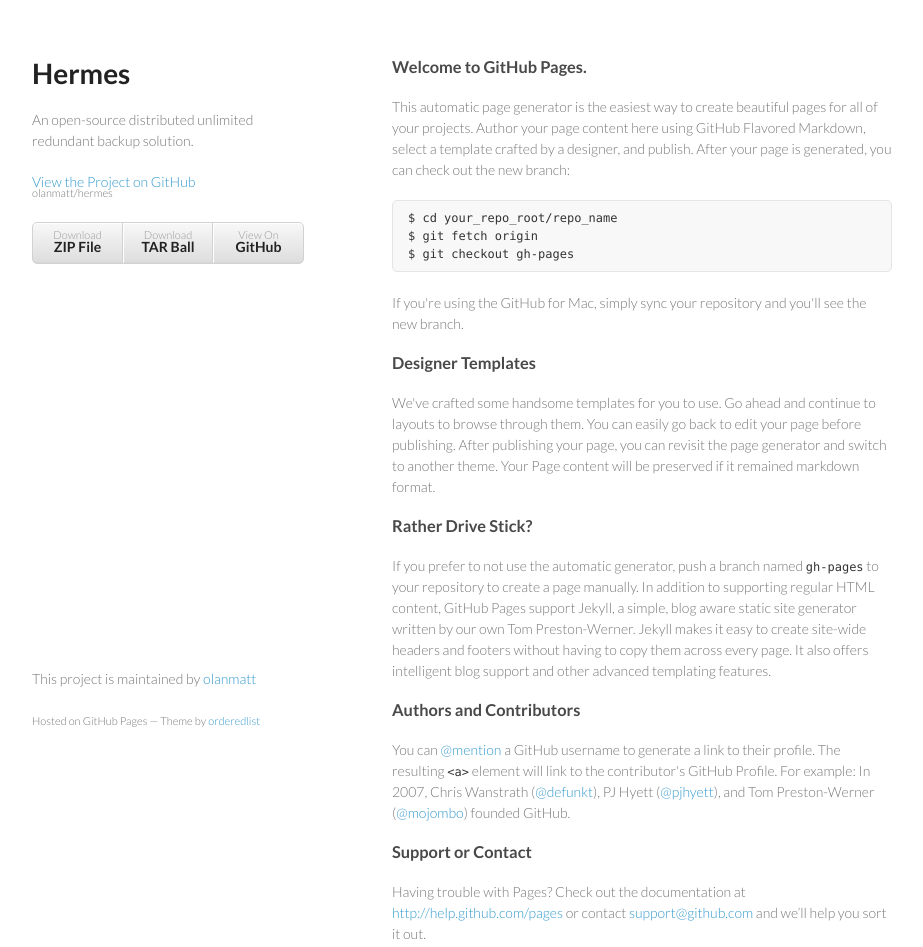
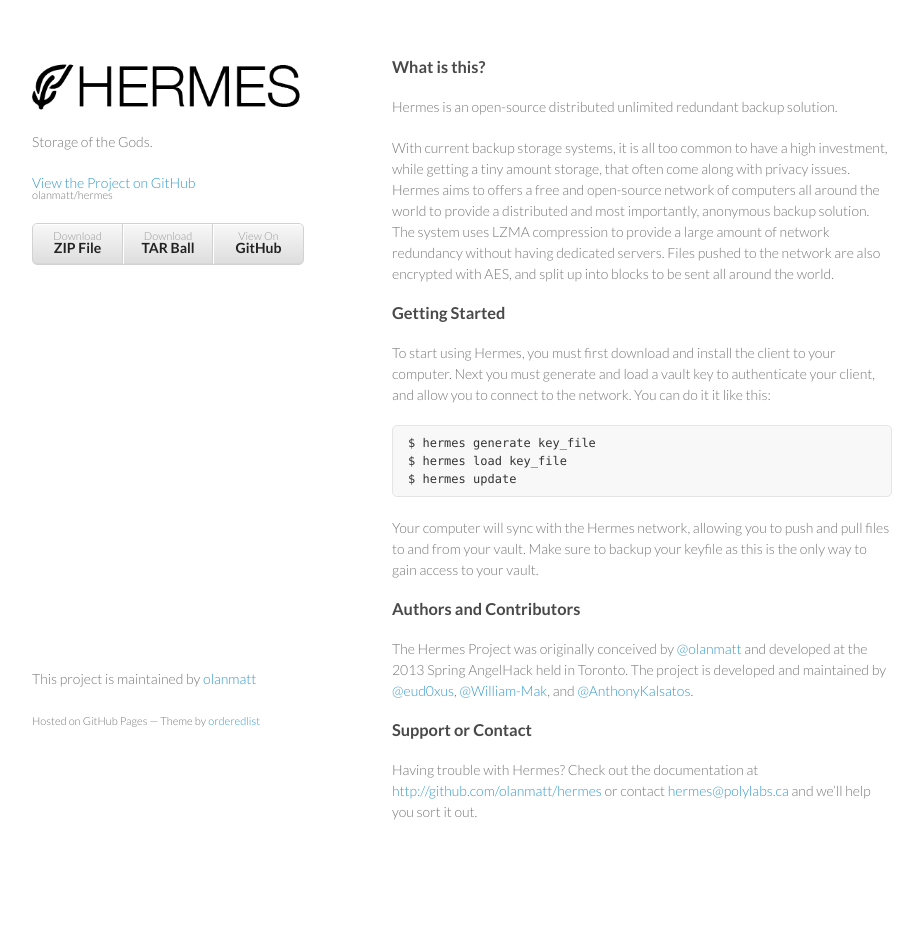
Before and after one commit to Hermes/hermes, a plain HTML site: page index.html in a window 1280 px wide. Shown: the whole page, without its empty margins (178-1101 px from the left). After the commit the page ends 892 px from the top, so only its background shows below. Drawn offline with Linux system fonts and the light colour scheme.

Commit message:
Updated main page and included logo

```diff
--- a/index.html
+++ b/index.html
@@ -3,7 +3,7 @@
   <head>
     <meta charset="utf-8">
     <meta http-equiv="X-UA-Compatible" content="chrome=1">
-    <title>Hermes by olanmatt</title>
+    <title>Hermes | Storage of the Gods</title>
 
     <link rel="stylesheet" href="stylesheets/styles.css">
     <link rel="stylesheet" href="stylesheets/pygment_trac.css">
@@ -14,58 +14,45 @@
   </head>
   <body>
     <div class="wrapper">
+
       <header>
-        <h1>Hermes</h1>
-        <p>An open-source distributed unlimited redundant backup solution.</p>
-
+        <!-- <h1>Hermes</h1> -->
+        <img src="images/hermes.png" alt="Hermes" />
+        <p>Storage of the Gods.</p>
         <p class="view"><a href="https://github.com/olanmatt/hermes">View the Project on GitHub <small>olanmatt/hermes</small></a></p>
-
-
         <ul>
           <li><a href="https://github.com/olanmatt/hermes/zipball/master">Download <strong>ZIP File</strong></a></li>
           <li><a href="https://github.com/olanmatt/hermes/tarball/master">Download <strong>TAR Ball</strong></a></li>
           <li><a href="https://github.com/olanmatt/hermes">View On <strong>GitHub</strong></a></li>
         </ul>
       </header>
+
       <section>
-        <h3>
-<a name="welcome-to-github-pages" class="anchor" href="#welcome-to-github-pages"><span class="octicon octicon-link"></span></a>Welcome to GitHub Pages.</h3>
+        <h3><a name="about" class="anchor" href="#about"><span class="octicon octicon-link"></span></a>What is this?</h3>
+        <p>Hermes is an open-source distributed unlimited redundant backup solution.</p>
+        <p>With current backup storage systems, it is all too common to have a high investment, while getting a tiny amount storage, that often come along with privacy issues. Hermes aims to offers a free and open-source network of computers all around the world to provide a distributed and most importantly, anonymous backup solution. The system uses LZMA compression to provide a large amount of network redundancy without having dedicated servers. Files pushed to the network are also encrypted with AES, and split up into blocks to be sent all around the world.</p>
 
-<p>This automatic page generator is the easiest way to create beautiful pages for all of your projects. Author your page content here using GitHub Flavored Markdown, select a template crafted by a designer, and publish. After your page is generated, you can check out the new branch:</p>
+        <h3><a name="getting-started" class="anchor" href="#getting-started"><span class="octicon octicon-link"></span></a>Getting Started</h3>
+        <p>To start using Hermes, you must first download and install the client to your computer. Next you must generate and load a vault key to authenticate your client, and allow you to connect to the network. You can do it it like this:</p>
+        <pre><code>$ hermes generate key_file<br />$ hermes load key_file<br />$ hermes update</code></pre>
+        <p>Your computer will sync with the Hermes network, allowing you to push and pull files to and from your vault. Make sure to backup your keyfile as this is the only way to gain access to your vault.</p>
 
-<pre><code>$ cd your_repo_root/repo_name
-$ git fetch origin
-$ git checkout gh-pages
-</code></pre>
+        <!-- <h3><a name="Developers" class="anchor" href="#developers"><span class="octicon octicon-link"></span></a>Are you a developer?</h3>
+        <p>If you prefer to not use the automatic generator, push a branch named <code>gh-pages</code> to your repository to create a page manually. In addition to supporting regular HTML content, GitHub Pages support Jekyll, a simple, blog aware static site generator written by our own Tom Preston-Werner. Jekyll makes it easy to create site-wide headers and footers without having to copy them across every page. It also offers intelligent blog support and other advanced templating features.</p> -->
 
-<p>If you're using the GitHub for Mac, simply sync your repository and you'll see the new branch.</p>
+        <h3><a name="authors-and-contributors" class="anchor" href="#authors-and-contributors"><span class="octicon octicon-link"></span></a>Authors and Contributors</h3>
+        <p>The Hermes Project was originally conceived by <a href="https://github.com/olanmatt" class="user-mention">@olanmatt</a> and developed at the 2013 Spring AngelHack held in Toronto. The project is developed and maintained by <a href="https://github.com/eud0xus" class="user-mention">@eud0xus</a>, <a href="https://github.com/William-Mak" class="user-mention">@William-Mak</a>, and <a href="https://github.com/AnthonyKalsatos" class="user-mention">@AnthonyKalsatos</a>.</p>
 
-<h3>
-<a name="designer-templates" class="anchor" href="#designer-templates"><span class="octicon octicon-link"></span></a>Designer Templates</h3>
+        <h3><a name="support-or-contact" class="anchor" href="#support-or-contact"><span class="octicon octicon-link"></span></a>Support or Contact</h3>
+        <p>Having trouble with Hermes? Check out the documentation at <a href="http://github.com/olanmatt/hermes">http://github.com/olanmatt/hermes</a> or contact <a href="mailto:hermes@polylabs.ca">hermes@polylabs.ca</a> and we’ll help you sort it out.</p>
+      </section>
 
-<p>We've crafted some handsome templates for you to use. Go ahead and continue to layouts to browse through them. You can easily go back to edit your page before publishing. After publishing your page, you can revisit the page generator and switch to another theme. Your Page content will be preserved if it remained markdown format.</p>
-
-<h3>
-<a name="rather-drive-stick" class="anchor" href="#rather-drive-stick"><span class="octicon octicon-link"></span></a>Rather Drive Stick?</h3>
-
-<p>If you prefer to not use the automatic generator, push a branch named <code>gh-pages</code> to your repository to create a page manually. In addition to supporting regular HTML content, GitHub Pages support Jekyll, a simple, blog aware static site generator written by our own Tom Preston-Werner. Jekyll makes it easy to create site-wide headers and footers without having to copy them across every page. It also offers intelligent blog support and other advanced templating features.</p>
-
-<h3>
-<a name="authors-and-contributors" class="anchor" href="#authors-and-contributors"><span class="octicon octicon-link"></span></a>Authors and Contributors</h3>
-
-<p>You can <a href="https://github.com/blog/821" class="user-mention">@mention</a> a GitHub username to generate a link to their profile. The resulting <code>&lt;a&gt;</code> element will link to the contributor's GitHub Profile. For example: In 2007, Chris Wanstrath (<a href="https://github.com/defunkt" class="user-mention">@defunkt</a>), PJ Hyett (<a href="https://github.com/pjhyett" class="user-mention">@pjhyett</a>), and Tom Preston-Werner (<a href="https://github.com/mojombo" class="user-mention">@mojombo</a>) founded GitHub.</p>
-
-<h3>
-<a name="support-or-contact" class="anchor" href="#support-or-contact"><span class="octicon octicon-link"></span></a>Support or Contact</h3>
-
-<p>Having trouble with Pages? Check out the documentation at <a href="http://help.github.com/pages">http://help.github.com/pages</a> or contact <a href="mailto:support@github.com">support@github.com</a> and we’ll help you sort it out.</p>
-      </section>
       <footer>
         <p>This project is maintained by <a href="https://github.com/olanmatt">olanmatt</a></p>
         <p><small>Hosted on GitHub Pages &mdash; Theme by <a href="https://github.com/orderedlist">orderedlist</a></small></p>
       </footer>
+
     </div>
     <script src="javascripts/scale.fix.js"></script>
-
   </body>
 </html>
```
Also changed, not shown: images/hermes.png (added).
